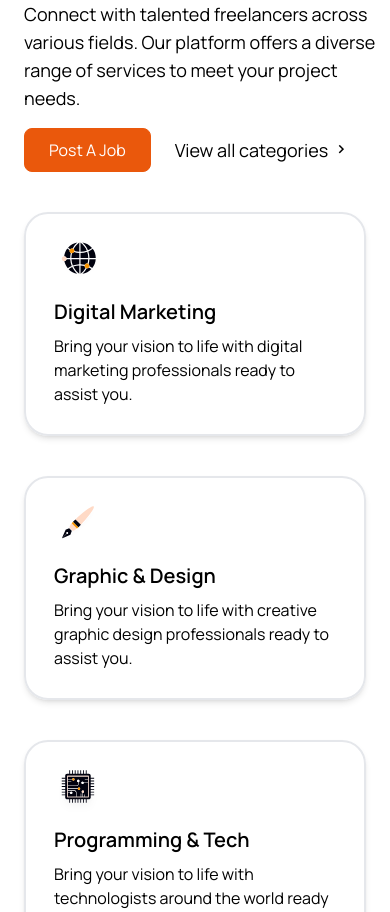
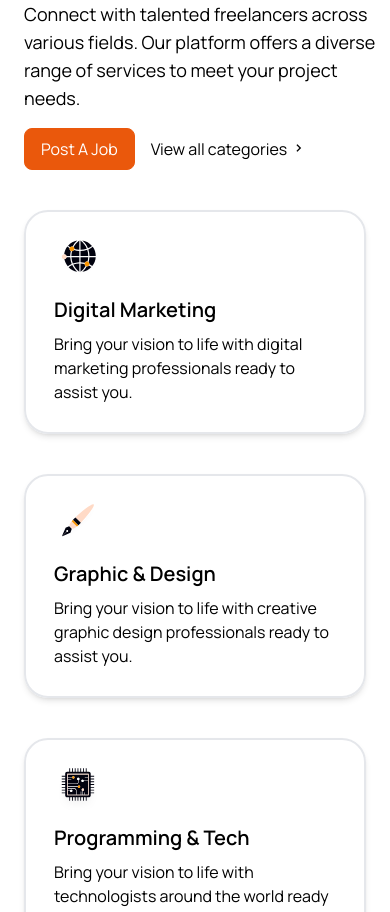
Before and after one commit to Ireski/skillmatch, a React (Vite) app: page / in a window 390 px wide. Shown: the part 1120-2032 px from the top of the page. Built offline with nearby package versions, Linux system fonts and the light colour scheme.

Commit message:
Update Category.jsx

```diff
--- a/src/components/Category.jsx
+++ b/src/components/Category.jsx
@@ -10,10 +10,10 @@ const Category = () => {
           offers a diverse range of services to meet your project needs.
         </p>
         <div className="flex flex-row">
-          <button className="bg-orange-600 border-orange-600 text-white px-6 py-2 rounded-lg">
+          <button className="bg-orange-600 border-orange-600 text-white text-md px-4 py-2 lg:text-lg lg:px-6 lg:py-2 rounded-lg">
             Post A Job
           </button>
-          <button className="text-black text-lg px-6 py-2 border-none">
+          <button className="text-black text-md px-4 py-2 lg:text-lg lg:px-6 lg:py-2 border-none">
             View all categories <i className="bx bx-chevron-right"></i>
           </button>
         </div>
```
